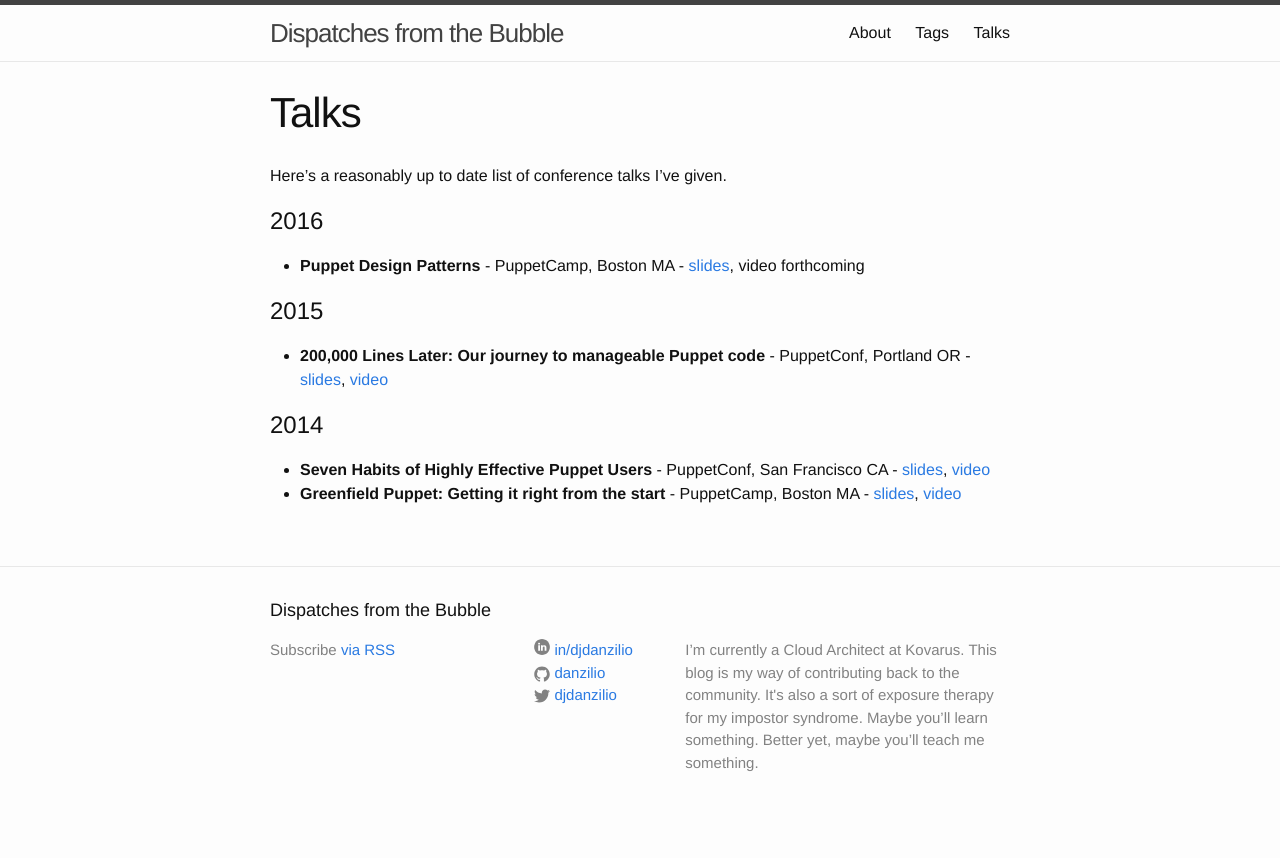
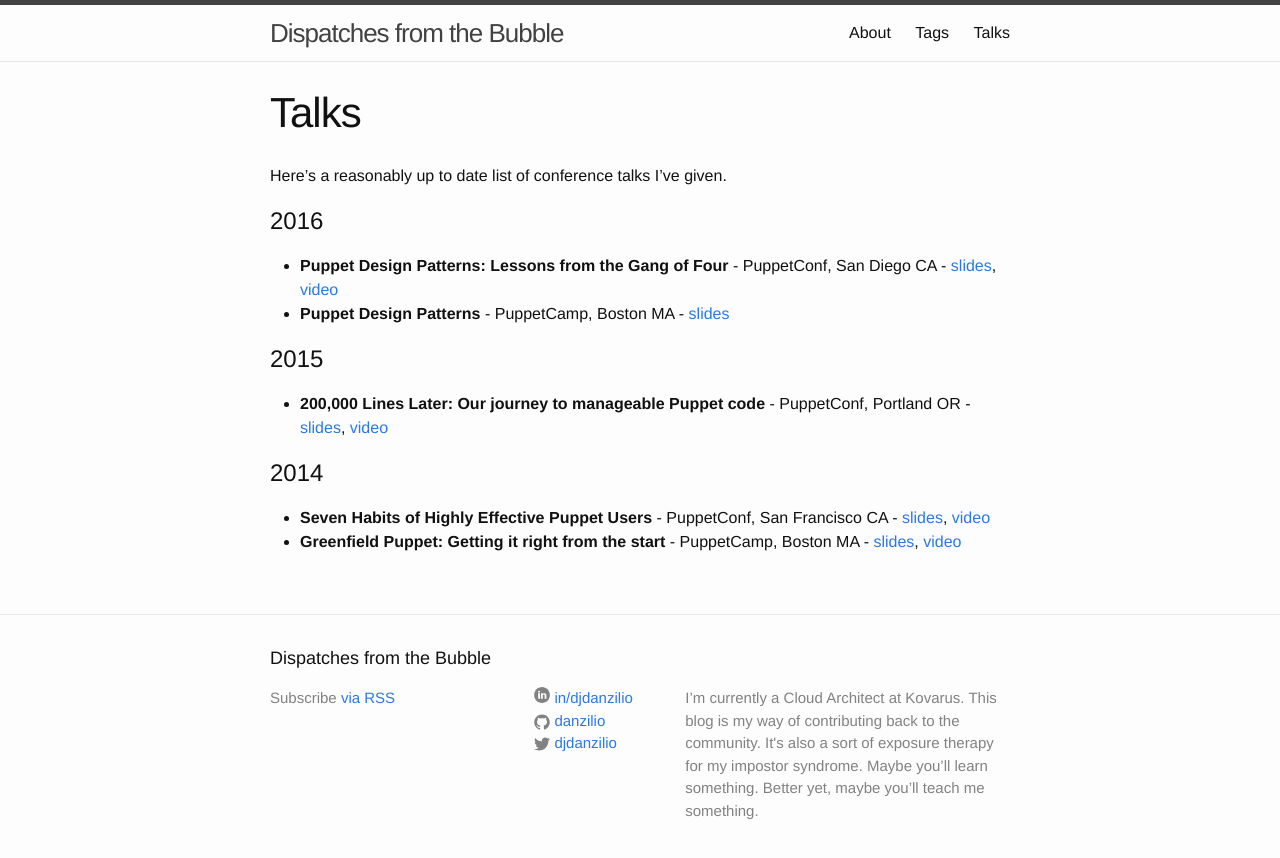
Before and after one commit to danzilio/danzilio.github.io, a Jekyll site: the page built from talks.md, in a window 1280 px wide. Shown: the top 858 px of the page. Built offline with Jekyll 4.4.1, drawn with Linux system fonts in a browser that asks for light colours.

Commit message:
Adding PuppetConf talk

```diff
--- a/talks.md
+++ b/talks.md
@@ -6,7 +6,8 @@ permalink: /talks/
 Here's a reasonably up to date list of conference talks I've given.
 
 # 2016
-- **Puppet Design Patterns** - PuppetCamp, Boston MA - [slides](http://www.slideshare.net/DavidDanzilio/puppet-design-patterns), video forthcoming
+- **Puppet Design Patterns: Lessons from the Gang of Four** - PuppetConf, San Diego CA - [slides](http://www.slideshare.net/DavidDanzilio/puppet-design-patterns-puppetconf), [video](https://www.youtube.com/watch?v=XQwBv3eBHQA)
+- **Puppet Design Patterns** - PuppetCamp, Boston MA - [slides](http://www.slideshare.net/DavidDanzilio/puppet-design-patterns)
 
 # 2015
 - **200,000 Lines Later: Our journey to manageable Puppet code** - PuppetConf, Portland OR - [slides](http://www.slideshare.net/DavidDanzilio/200000-lines-later-our-journey-to-manageable-puppet-code), [video](https://www.youtube.com/watch?v=LahcjL8UY-0)
```
